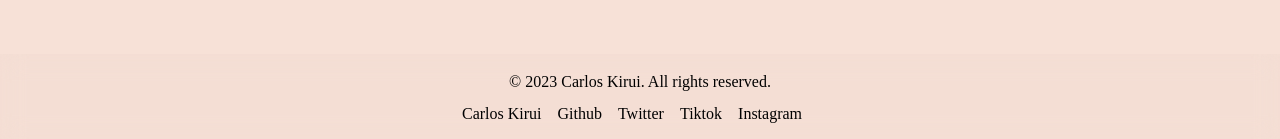
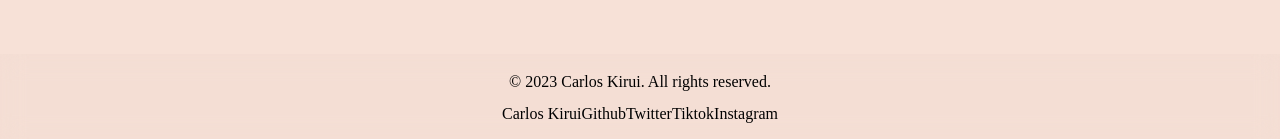
Before and after one commit to carloskim123/portfolio-site-old, a React (Vite) app: page / in a window 1280 px wide. Shown: the part 658-797 px from the top of the page. Built offline with nearby package versions, Linux system fonts and the light colour scheme; a web font is replaced by a local one.

Commit message:
fixed logging key issues

```diff
--- a/src/App.jsx
+++ b/src/App.jsx
@@ -41,8 +41,6 @@ function App() {
     <>
       <RouterProvider router={router}>
         <RootLayout>
-          <main>
-          </main>
         </RootLayout>
       </RouterProvider>
     </>
--- a/src/components/Footer.jsx
+++ b/src/components/Footer.jsx
@@ -17,17 +17,17 @@ const Footer = () => {
             background="rgba(0, 0, 0, 0.01)"
         >
             <Box>
-                <Text>
+                <Box>
                     &copy; 2023 Carlos Kirui. All rights reserved.
                     <Flex justify="center" mt={2} _hover={{ cursor: "pointer" }}>
-                        {pg_lk.map((link) => (
-                            <Text transition={".4s ease-in-out"} _hover={{ cursor: "pointer", textDecoration: "underline" }} onClick={() => loadNewWindow(link.url)} textDecoration="none" mr={4}>
+                        {pg_lk.map((link, index) => (
+                            <a key={index} transition={".4s ease-in-out"} _hover={{ cursor: "pointer", textDecoration: "underline" }} onClick={() => loadNewWindow(link.url)} textDecoration="none" mr={4}>
                                 {link.pathname}
-                            </Text>
+                            </a>
                         ))}
 
                     </Flex>
-                </Text>
+                </Box>
             </Box>
         </Box>
     );
--- a/src/layouts/RootLayout.jsx
+++ b/src/layouts/RootLayout.jsx
@@ -18,7 +18,7 @@ const RootLayout = () => {
   useEffect(() => {
     setTimeout(() => {
       setIsLoading(false);
-    }, 3400);
+    }, 2000);
 
     return () => {
       // Cleanup logic here if needed
--- a/src/pages/About.jsx
+++ b/src/pages/About.jsx
@@ -36,8 +36,8 @@ export default function About() {
         </Container>
         <Container mt="2rem">
           <Accordion allowToggle>
-            {accordionContent.map((accordion) => (
-              <AccordionItem>
+            {accordionContent.map((accordion, index) => (
+              <AccordionItem key={index}>
                 <h2>
                   <AccordionButton>
                     <Box as="span" flex="1" textAlign="left" fontSize={{ base: '18px', md: '20px' }}>
--- a/src/pages/Projects.jsx
+++ b/src/pages/Projects.jsx
@@ -21,7 +21,7 @@ const Projects = () => {
     <Grid templateColumns="repeat(auto-fill, minmax(300px, 1fr))" gap={6} p={"20px"} pb={"10rem"} >
       {projects.map((project) => (
         <CSSTransition
-          key={project?.id}
+          key={project.id}
           in={!isLoading}
           timeout={400}
           classNames="fade"
@@ -64,7 +64,7 @@ const Projects = () => {
               <Text mb={2}>{project?.description}</Text>
               <Text mb={2}>
                 {(project?.view_live || project?.project_url != null || undefined || "") && (
-                  <>
+                  <div key={project.id}>
                     <Link target="_blank" href={project?.project_url} color="blue.500" mr={2}>
                       🔗 Project Repo
                     </Link>
@@ -72,7 +72,7 @@ const Projects = () => {
                     <Link target="_blank" href={project?.view_live} color="blue.500">
                       🔗 View Live
                     </Link>
-                  </>
+                  </div>
                 )}
               </Text>
               <Text>Tech Stack: {project?.tech_stack}</Text>
```
